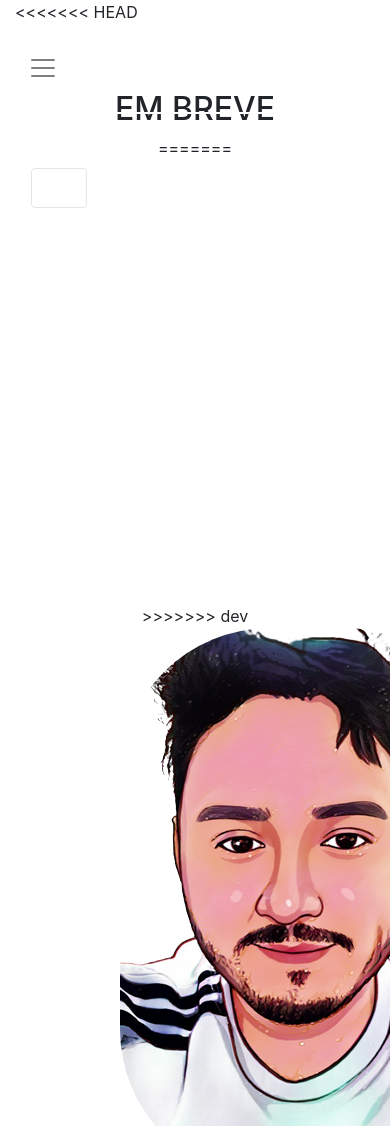
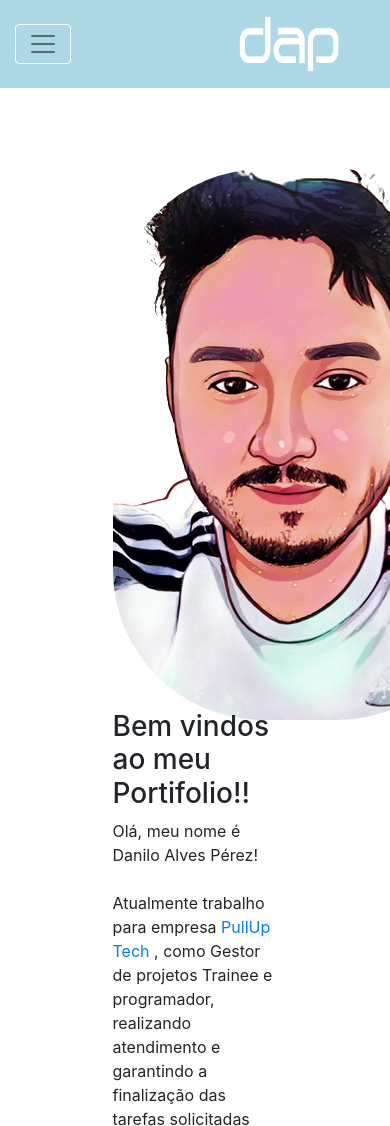
Before and after one commit to dap4ever/portifolio, a website: page index.html in a window 390 px wide. Shown: the top 1126 px of the page. Drawn offline with nearby package versions, Linux system fonts and the light colour scheme.

Commit message:
atualização das branchs e apresentação do inicio

```diff
--- a/assets/scss/style.scss
+++ b/assets/scss/style.scss
@@ -32,37 +32,17 @@
 a {
     text-decoration: none;
     cursor: pointer;
-    color: $branco;
+
 }
 
 
-// body {
-//     overflow-x: hidden;
-//     background-color: $azulclaro;
-
-//     color: $branco;
-//     transition: background 1s;
-//     width: 100%;
-
-//     header {
-//         border-bottom: 2px solid $branco;
-
-//         .navbar {
-
-//             font-family: 'Poppins', sans-serif;
-
-//         }
+body {
 
 
-
-//         header.scrolled {
-//             background-color: $bg-transparent;
-//             box-shadow: 0 5px 20px 0.1px rgba(0, 0, 0, 0.1);
-//         }
-
-
-
-body {
+    header.scrolled {
+        background-color: $bg-transparent;
+        box-shadow: 0 5px 20px 0.1px rgba(0, 0, 0, 0.1);
+    }
 
     header {
         border-bottom: 2px solid $branco;
@@ -72,6 +52,13 @@
         width: 100%;
         z-index: 10;
         transition: 0.3s;
+        overflow-x: hidden;
+        background-color: $azulclaro;
+
+        color: $branco;
+        transition: background 1s;
+        width: 100%;
+
 
         .navbar {
             padding-left: 0;
@@ -221,6 +208,8 @@
 
 }
 
+// Responsividade
+
 @media (max-width: 590px) {
 
 
--- a/index.html
+++ b/index.html
@@ -24,7 +24,7 @@
   <body>
     <header>
       <div class="container">
-<<<<<<< HEAD
+
         <nav class="navbar navbar-expand-lg navbar-light ">
           <button class="navbar-toggler" type="button" data-toggle="collapse" data-target="#navbarTogglerDemo03" aria-controls="navbarTogglerDemo03" aria-expanded="false" aria-label="Toggle navigation">
             <span class="navbar-toggler-icon"></span>
@@ -44,49 +44,6 @@
             </ul>
 
           </div>
-      </div>
-    </header>
-
-    <section id="sobre">
-      <div class="container">
-        <div class="emdesenvolvimento">
-         <h2> EM BREVE </h2>
-
-=======
-        <nav class="navbar navbar-expand-lg navbar-light">
-          <button
-            class="navbar-toggler"
-            type="button"
-            data-toggle="collapse"
-            data-target="#navbarTogglerDemo03"
-            aria-controls="navbarTogglerDemo03"
-            aria-expanded="false"
-            aria-label="Toggle navigation"
-          >
-            <span class="hamburguer"
-              ><img
-                width="30px"
-                height="30px"
-                src="assets/img/cardapio.svg"
-                alt=""
-            /></span>
-          </button>
-          <a class="logo" href="#">
-            <img src="assets/img/logo_dap.png" alt="logo" />
-            <h1 class="titulo">Danilo Alves Pérez</h1>
-          </a>
-
-          <div class="collapse navbar-collapse" id="navbarTogglerDemo03">
-            <ul class="navbar-nav ml-auto mr-2 mt-2 mt-lg-0">
-              <ul>
-                <li class="nav-item nav-link"><a href="">Sobre</a></li>
-                <li class="nav-item nav-link"><a href="">Projetos</a></li>
-                <li class="nav-item nav-link"><a href="">Contato</a></li>
-              </ul>
-            </ul>
-            <i class="uil uil-moon toggle-btn"></i>
-          </div>
-        </nav>
       </div>
     </header>
 
@@ -116,7 +73,6 @@
               alt=""
             />
           </div>
->>>>>>> dev
         </div>
       </div>
     </section>
```
Also changed, not shown: assets/css/style.min.css.
